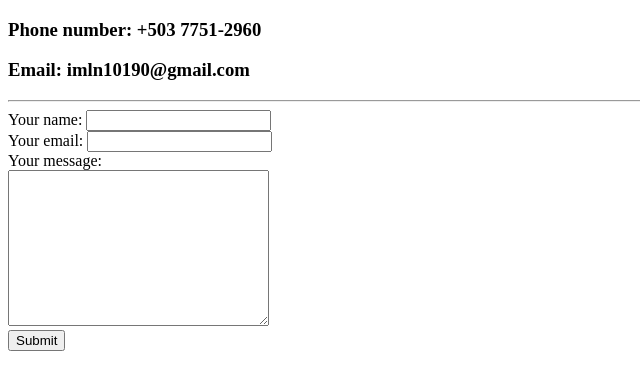
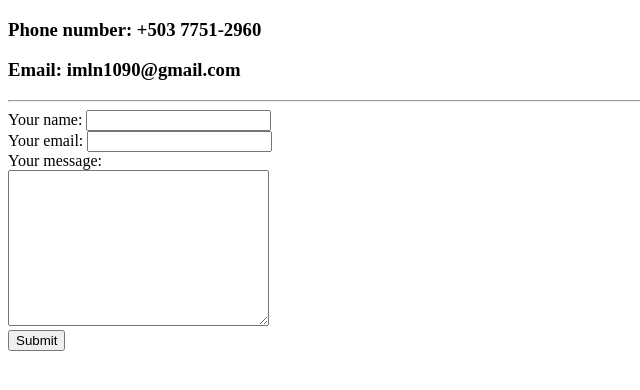
Before and after one commit to Isaac1090/cv, a plain HTML site: page Contact-me.html in a window 1280 px wide. Shown: the full height of the page, 0-640 px from the left. Drawn offline with Linux system fonts and the light colour scheme.

Commit message:
Update Contact-me.html

```diff
--- a/Contact-me.html
+++ b/Contact-me.html
@@ -6,7 +6,7 @@
   </head>
   <body>
     <h3>Phone number: +503 7751-2960</h3>
-    <h3>Email: imln10190@gmail.com</h3>
+    <h3>Email: imln1090@gmail.com</h3>
     <hr>
     <form action="mailto:imln1090@gmail.com" method="post" enctype="text/plain">
       <label>Your name:</label>
```
